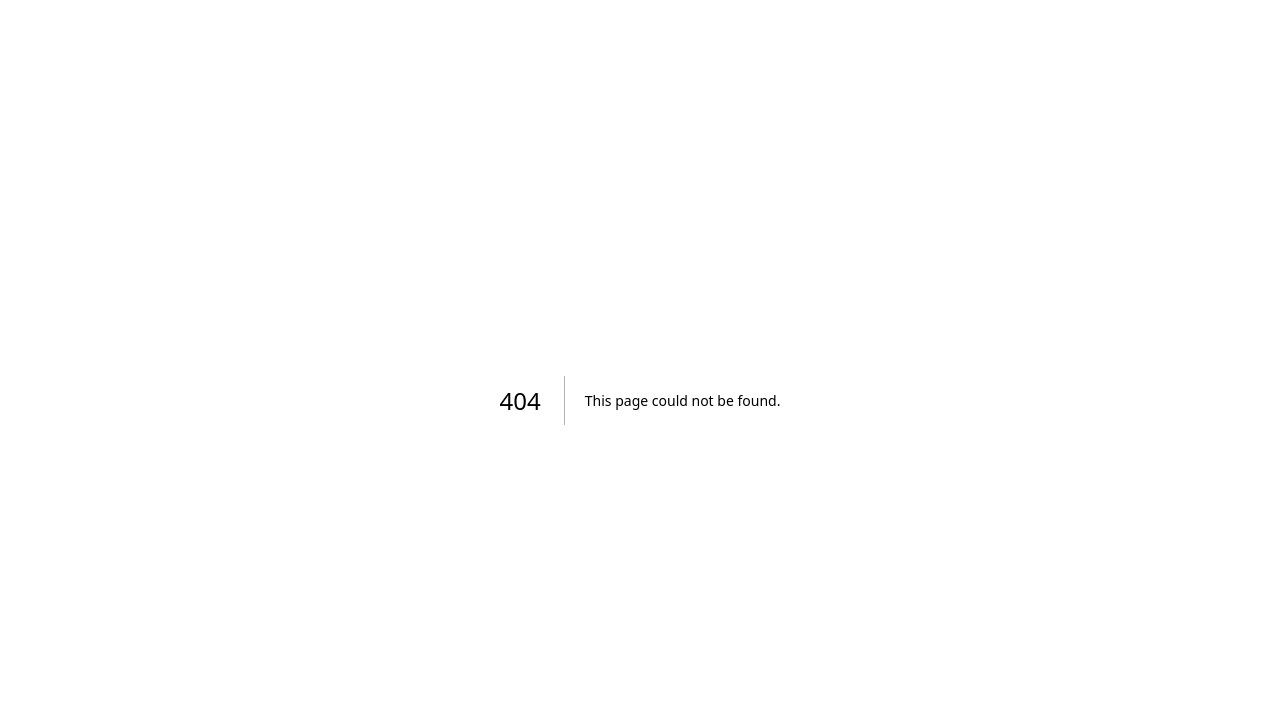
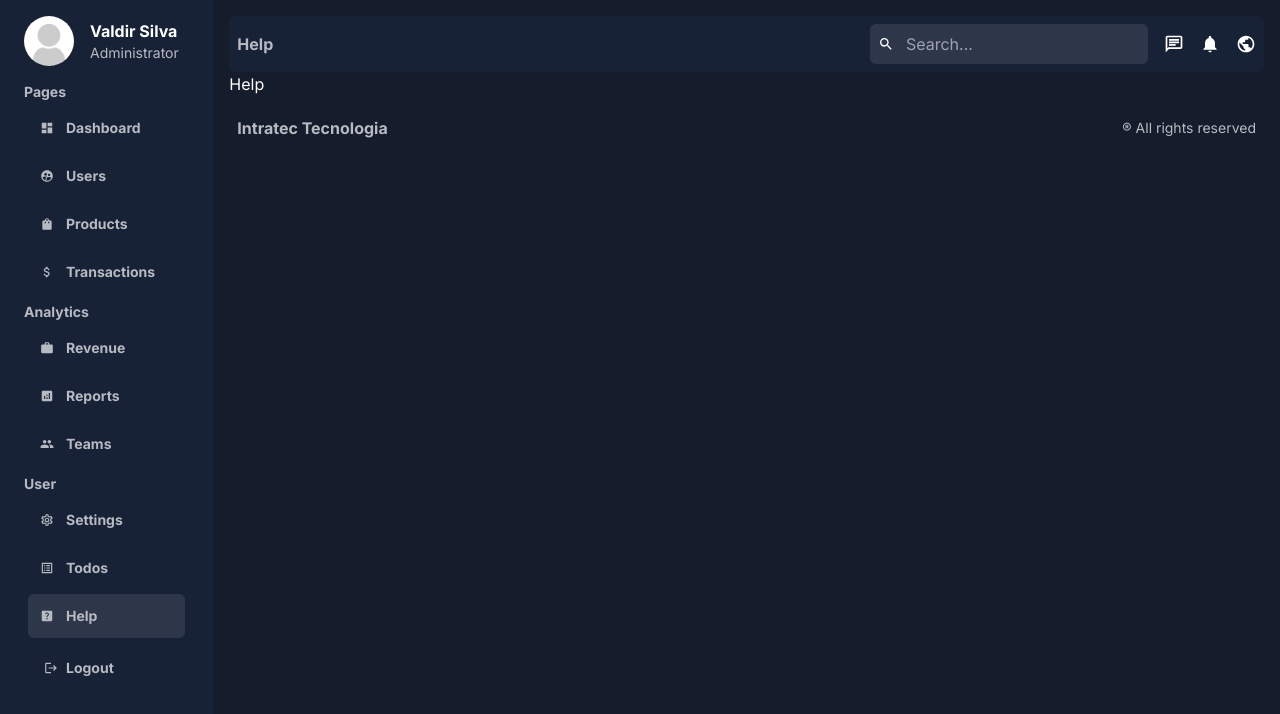
Before and after one commit to valdir-ti/admin, a Next.js app: page /dashboard/help in a window 1280 px wide. Before the commit this address had no page. Shown: the top 714 px of the page. Built offline with nearby package versions, Linux system fonts and the light colour scheme.

Commit message:
feat: add pages

```diff
--- /dev/null
+++ b/src/app/dashboard/help/page.tsx
@@ -0,0 +1,3 @@
+export default function Home() {
+  return <div>Help</div>
+}
--- /dev/null
+++ b/src/app/dashboard/reports/page.tsx
@@ -0,0 +1,3 @@
+export default function Home() {
+  return <div>Reports</div>
+}
--- /dev/null
+++ b/src/app/dashboard/revenue/page.tsx
@@ -0,0 +1,3 @@
+export default function Home() {
+  return <div>Revenue</div>
+}
--- /dev/null
+++ b/src/app/dashboard/settings/page.tsx
@@ -0,0 +1,3 @@
+export default function Home() {
+  return <div>Settings</div>
+}
--- /dev/null
+++ b/src/app/dashboard/teams/page.tsx
@@ -0,0 +1,3 @@
+export default function Home() {
+  return <div>Teams</div>
+}
```
